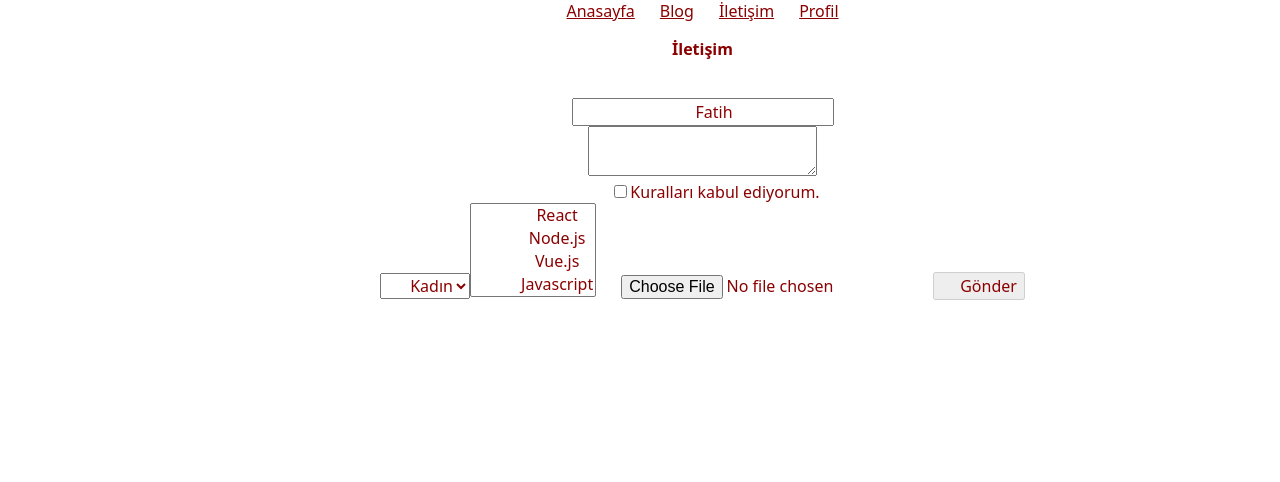
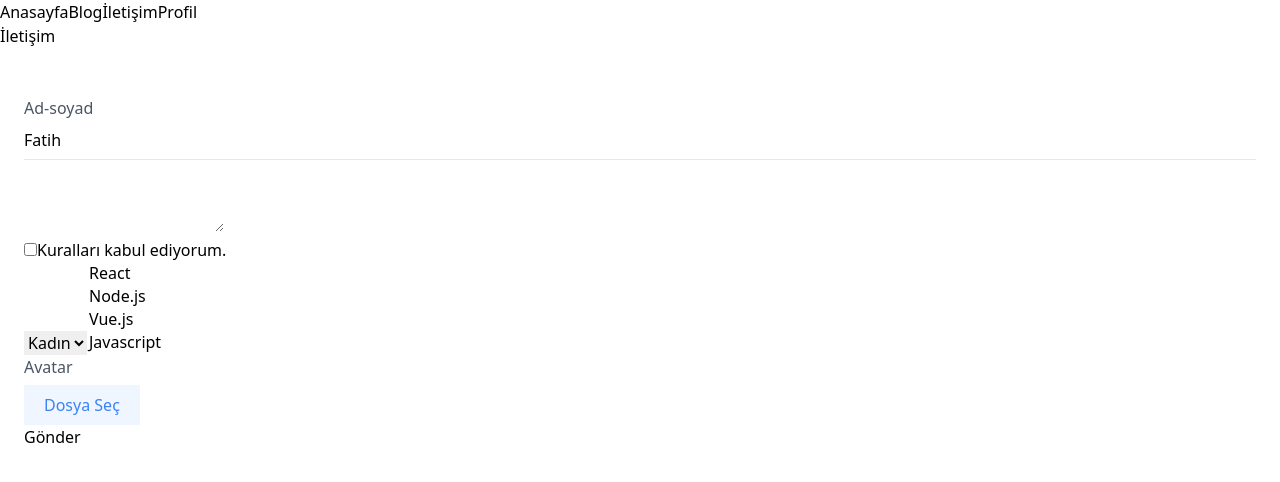
Before and after one commit to fatihkarasoglu/trying-first-react-app-2, a React (Create React App) app: page /Contact in a window 1280 px wide. Shown: the top 482 px of the page. Built offline with nearby package versions, Linux system fonts and the light colour scheme.

Commit message:
commit-7

```diff
--- a/package.json
+++ b/package.json
@@ -10,6 +10,7 @@
     "react": "^18.2.0",
     "react-dom": "^18.2.0",
     "react-helmet": "^6.1.0",
+    "react-icons": "^4.9.0",
     "react-router-dom": "^6.11.2",
     "react-scripts": "5.0.1",
     "web-vitals": "^2.1.4"
@@ -37,5 +38,8 @@
       "last 1 firefox version",
       "last 1 safari version"
     ]
+  },
+  "devDependencies": {
+    "tailwindcss": "^3.3.2"
   }
 }
--- a/src/App.css
+++ /dev/null
@@ -1,7 +0,0 @@
-* {
-  text-align: center;
-  padding-left: 25px;
-  font-family: system-ui, -apple-system, BlinkMacSystemFont, 'Segoe UI', Roboto, Oxygen, Ubuntu, Cantarell, 'Open Sans', 'Helvetica Neue', sans-serif;
-  color: darkred;
-  font-size: 1rem;
-}
--- a/src/App.js
+++ b/src/App.js
@@ -1,7 +1,6 @@
 import { useRoutes } from 'react-router-dom';
 import routes from './routes';
 // import { url } from './utils';
-import './App.css';
 
 function App() {
 
--- /dev/null
+++ b/src/components/form/Checkbox.js
@@ -0,0 +1,12 @@
+import { useField } from "formik";
+import { FiCheck } from "react-icons/all"
+
+export default function Checkbox({ label, ...props}) {
+
+    const [field, meta, helpers] = useField(props);
+
+    <label>
+        <div>{label}</div>
+        <input {...props} {...field} />
+    </label>
+}
--- /dev/null
+++ b/src/components/form/File.js
@@ -0,0 +1,28 @@
+import { useField } from "formik";
+import { FiCheck } from "react-icons/fi"
+
+export default function File({ label, ...props}) {
+
+    const [field, meta, helpers] = useField(props)
+
+    async function fileOpen() {
+        try{
+            const [fileHandle] = await window.showOpenFilePicker();
+            const file = await fileHandle.getFile();
+            helpers.setValue(file);
+        } catch(e) {
+            helpers.setValue('');
+        }
+    }
+
+    return(
+        <div className="block w-full">
+            <div className="text-m text-gray-600 block mb-1.5"> {label} </div>
+            <button type="button" onClick={fileOpen} className="px-5 inline-flex items-center gap-x-2 rounden bg-blue-50 text-blue-500 h-10">
+                {field.value && <> Dosya Seçildi <FiCheck size={15} /> </>}
+                {!field.value && 'Dosya Seç'}
+            </button>
+            {field.value && <button onClick={() => helpers.setValue('')} className="flex w-full text-m underline-text-gray-600 mt-2">Dosyayı Kaldır</button>}
+        </div>
+    )
+}
--- /dev/null
+++ b/src/components/form/input.js
@@ -0,0 +1,13 @@
+import { useField } from "formik";
+
+export default function Input({ label, ...props }) {
+
+    const [field, meta, helpers] = useField(props)
+
+    return(
+        <label className="block w-full">
+            <div className="text-m text-gray-600"> { label } </div>
+            <input className="w-full h-10 border-b outline-none focus:border-black" {...props} {...field} />
+        </label>
+    )
+}
--- a/src/index.css
+++ b/src/index.css
@@ -1,13 +1,3 @@
-body {
-  margin: 0;
-  font-family: -apple-system, BlinkMacSystemFont, 'Segoe UI', 'Roboto', 'Oxygen',
-    'Ubuntu', 'Cantarell', 'Fira Sans', 'Droid Sans', 'Helvetica Neue',
-    sans-serif;
-  -webkit-font-smoothing: antialiased;
-  -moz-osx-font-smoothing: grayscale;
-}
-
-code {
-  font-family: source-code-pro, Menlo, Monaco, Consolas, 'Courier New',
-    monospace;
-}
+@tailwind base;
+@tailwind components;
+@tailwind utilities;
--- a/src/pages/Contact.js
+++ b/src/pages/Contact.js
@@ -1,5 +1,8 @@
-import { Formik, Form, Field } from "formik"
-import { Helmet } from "react-helmet"
+import { Formik, Form, Field } from "formik";
+import { Helmet } from "react-helmet";
+
+import Input from "../components/form/input";
+import File from "../components/form/File";
 
 export default function Contact() {
 
@@ -15,7 +18,7 @@ export default function Contact() {
                     name: 'Fatih',
                     accept: false,
                     about: '',
-                    gender: '',
+                    gender: 1,
                     skills: [],
                     avatar: ''
                 }}
@@ -23,8 +26,8 @@ export default function Contact() {
                     console.log(values);
                 }}>
                 {({ values }) => (
-                    <Form>
-                        <Field name="name" /> <br />
+                    <Form className="p-6">
+                        <Input label="Ad-soyad" name="name" /> <br />
                         <Field component="textarea" name="about" /> <br />
                         <label>
                             <Field type="checkbox" name="accept" />
@@ -40,7 +43,7 @@ export default function Contact() {
                             <option value="Vue.js">Vue.js</option>
                             <option value="Javascript">Javascript</option>
                         </Field>
-                        <Field type="file" name="avatar" />
+                        <File label="Avatar" name="avatar" />
                         <button disabled={!values.accept} type="submit">Gönder</button>
                     </Form>
                 )}
--- a/src/pages/auth/Login.js
+++ b/src/pages/auth/Login.js
@@ -1,5 +1,5 @@
 import { useNavigate, useLocation } from "react-router-dom";
-import { useFormik, Formik, Form, Field } from "formik";
+import { Formik, Form, Field } from "formik";
 import { Helmet } from "react-helmet";
 
 import { useAuth } from "../../context/AuthContext"
--- /dev/null
+++ b/tailwind.config.js
@@ -0,0 +1,10 @@
+/** @type {import('tailwindcss').Config} */
+module.exports = {
+  content: [
+    "./src/**/*.{js,jsx,ts,tsx}",
+  ],
+  theme: {
+    extend: {},
+  },
+  plugins: [],
+}
```
Also changed, not shown: 1 other file (tests, documents, lock files or other folders).
